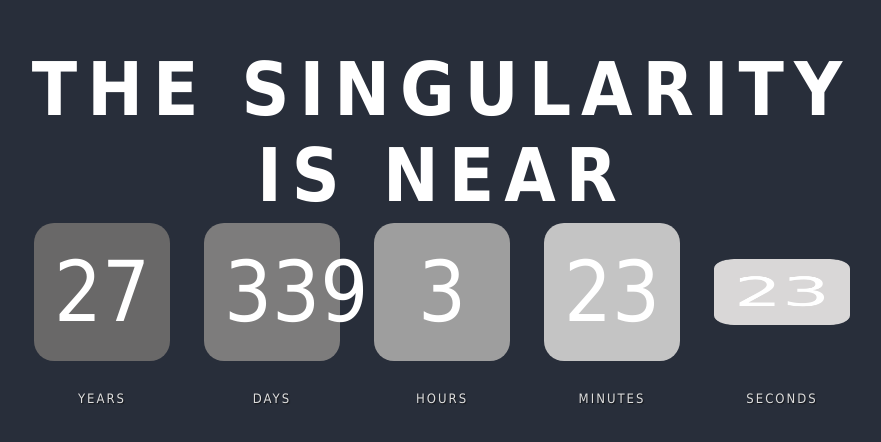
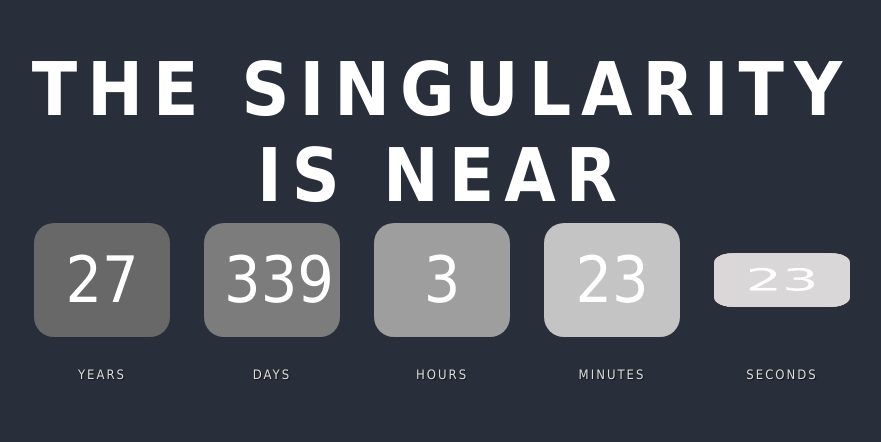
Before and after one commit to martybutts/countdown-app-simple-express, a website: page public/index.html in a window 1280 px wide. Shown: the part 144-586 px from the top of the page, without its empty margins (198-1079 px from the left). Drawn offline with Linux system fonts and the light colour scheme.

Commit message:
fit 3 digits in days span

```diff
--- a/public/styles/main.css
+++ b/public/styles/main.css
@@ -23,7 +23,7 @@ h3{
 #clock span{
   float: left;
   text-align: center;
-  font-size: 84px;
+  font-size: 64px;
   margin: 0 2%;
   color: #fff;
   padding: 20px;
```
